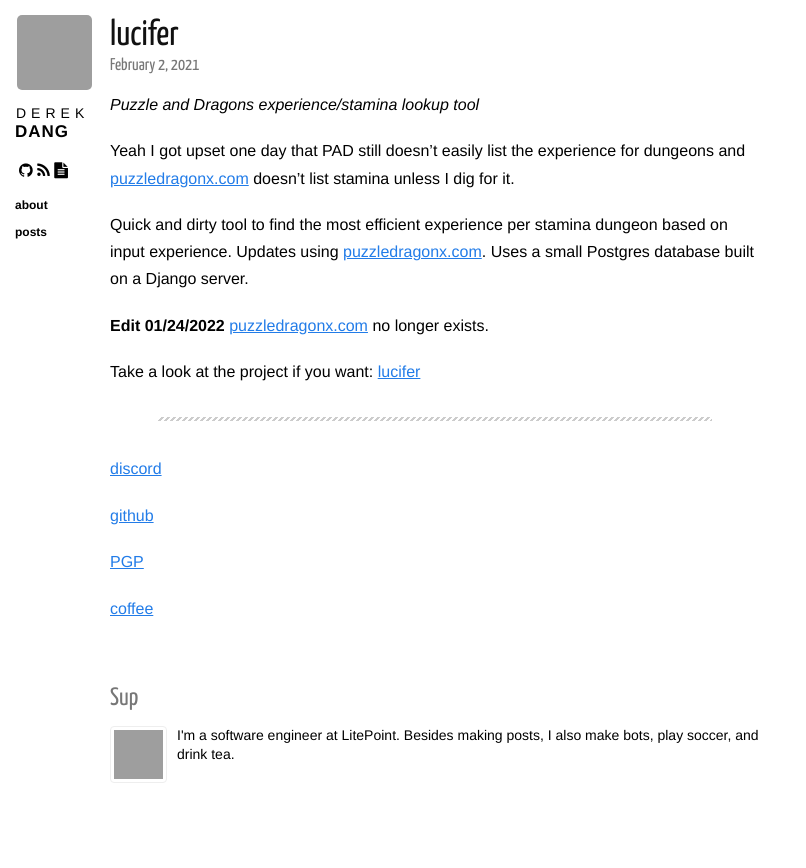
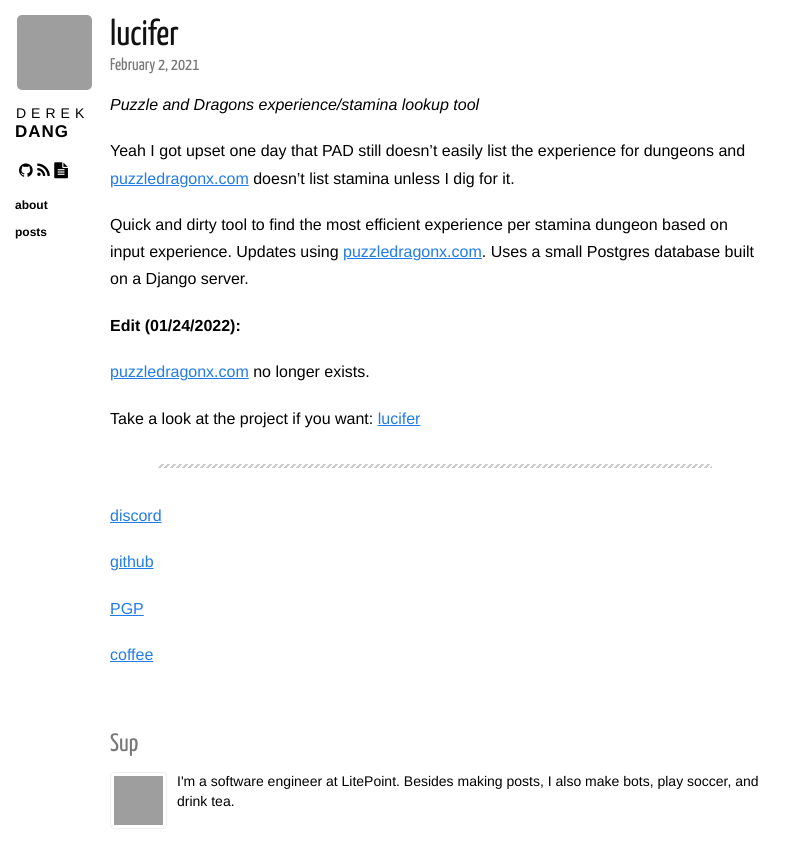
Before and after one commit to dqdang/dqdang.github.io, a Jekyll site: the page built from _posts/2021-02-02-lucifer.markdown, in a window 1280 px wide, cut to the strip 0-868 px from the top of the page. Shown: the whole strip, without its empty margins (0-806 px from the left). Built offline with Jekyll 4.4.1, drawn with Linux system fonts in a browser that asks for light colours; nearby versions of some CDN libraries; grey boxes are pictures that could not be loaded.

Commit message:
Fix formatting issues

```diff
--- a/_posts/2021-02-02-lucifer.markdown
+++ b/_posts/2021-02-02-lucifer.markdown
@@ -10,7 +10,9 @@ Yeah I got upset one day that PAD still doesn't easily list the experience for d
 
 Quick and dirty tool to find the most efficient experience per stamina dungeon based on input experience. Updates using [puzzledragonx.com][puzzledragonx.com]. Uses a small Postgres database built on a Django server.
 
-**Edit 01/24/2022**
+
+**Edit (01/24/2022):**
+
 [puzzledragonx.com][puzzledragonx.com] no longer exists.
 
 Take a look at the project if you want:
```
